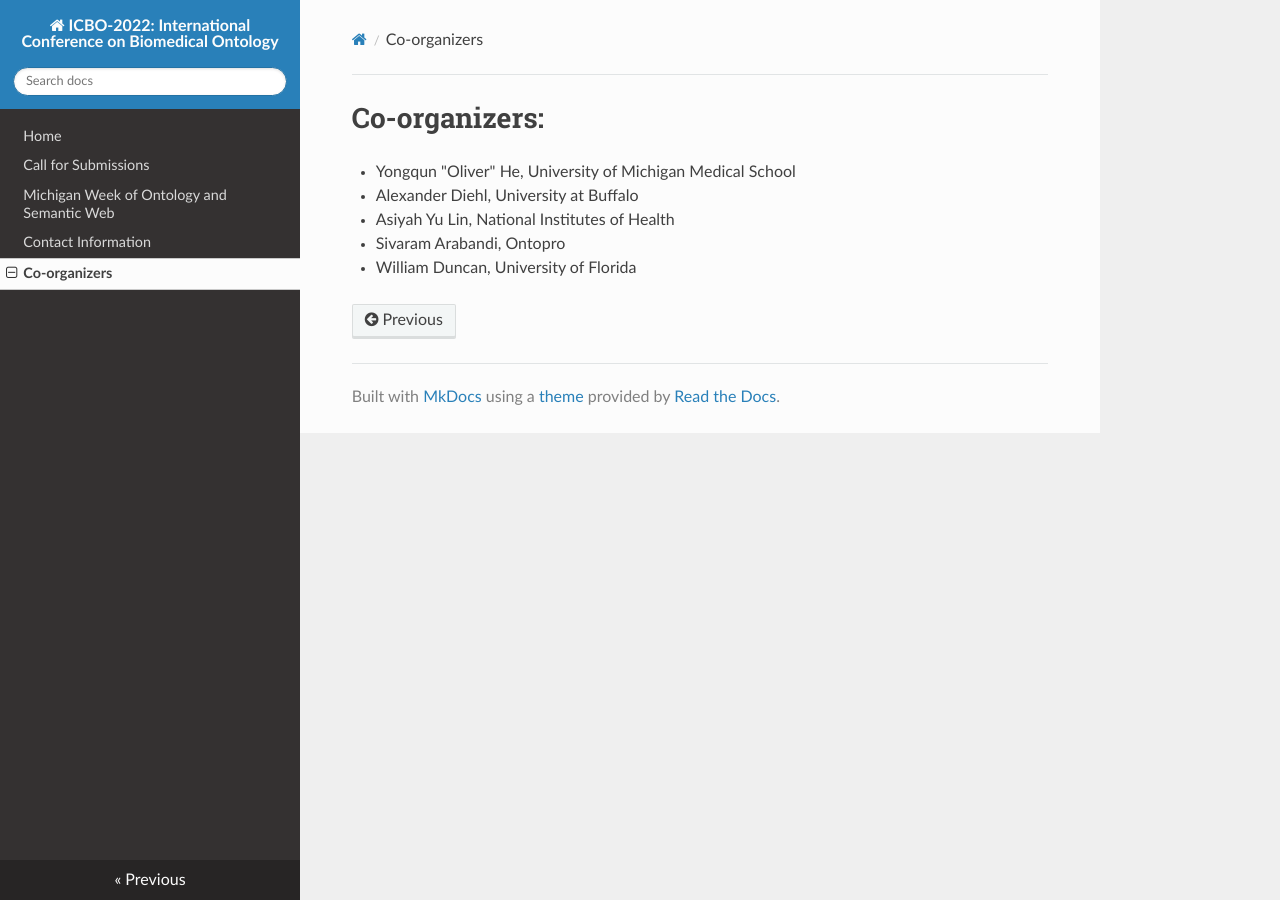
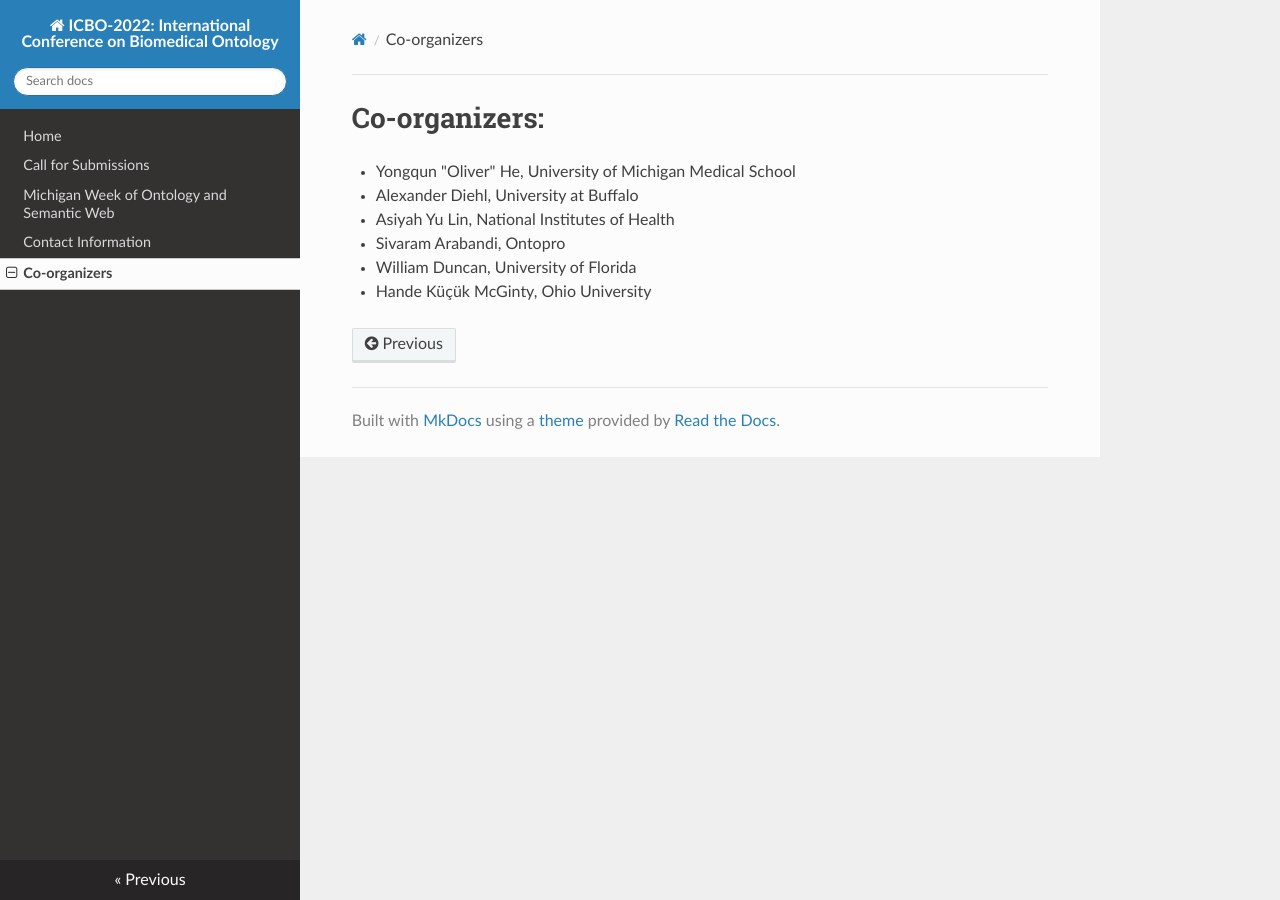
Before and after one commit to johnbeve/BFO-Organization, an MkDocs documentation site: the page built from docs/co-organizers.md, in a window 1280 px wide. Built offline with MkDocs 1.6.1, drawn with Linux system fonts in a browser that asks for light colours; nearby versions of some CDN libraries.

Commit message:
Update co-organizers.md
Add Hande to organizers list.

```diff
--- a/docs/co-organizers.md
+++ b/docs/co-organizers.md
@@ -4,3 +4,4 @@
 - Asiyah Yu Lin, National Institutes of Health
 - Sivaram Arabandi, Ontopro
 - William Duncan, University of Florida
+- Hande Küçük McGinty, Ohio University
```
